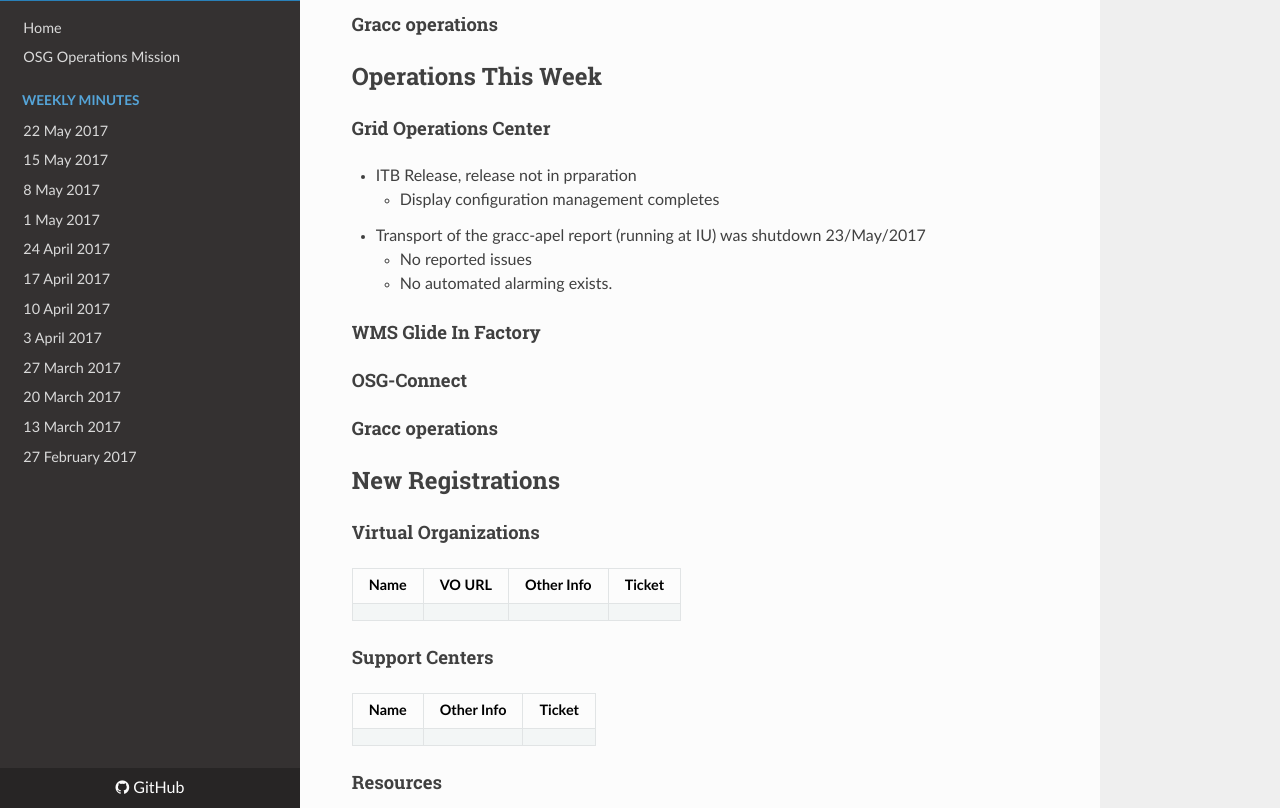
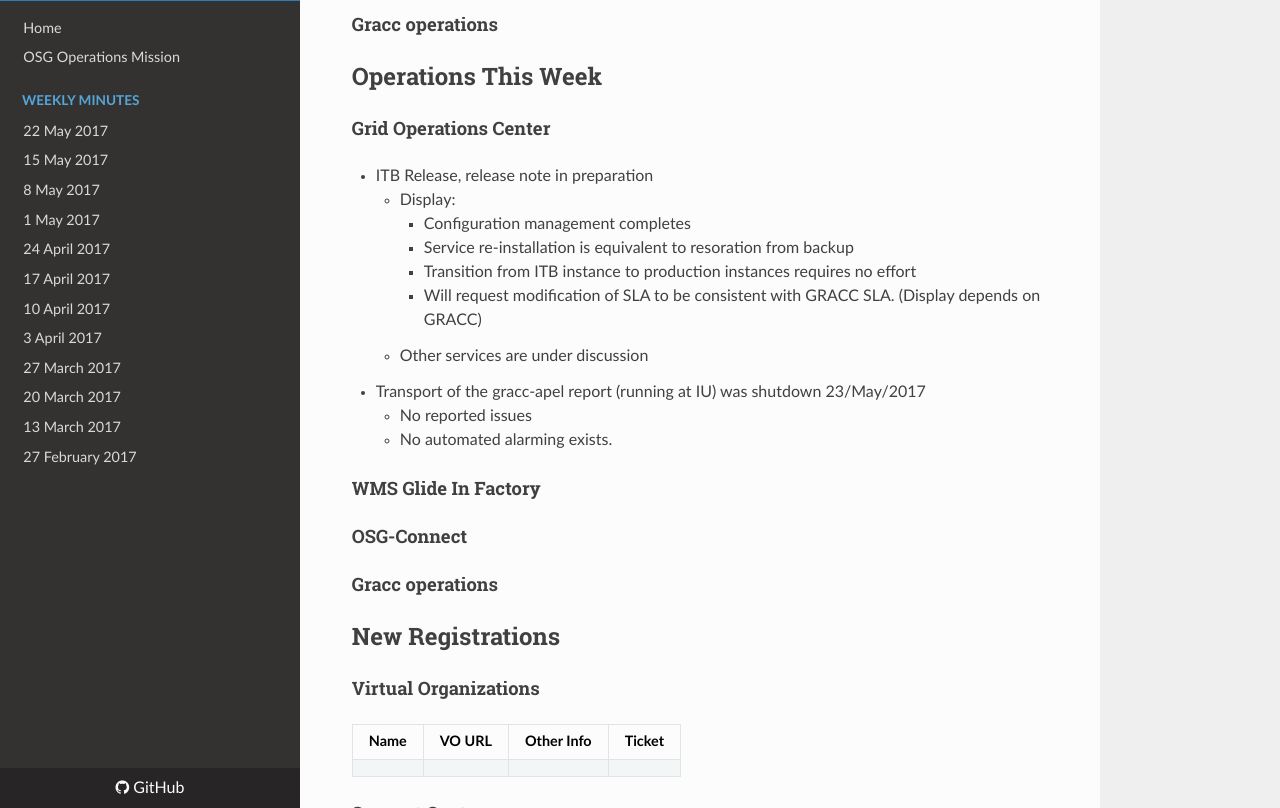
Before and after one commit to osg-htc/operations, an MkDocs documentation site: the page built from docs/WeeklyMinutes/05Jun2017.md, in a window 1280 px wide and 900 px high, scrolled down 1508 px, cut to the strip 92-900 px from the top of the window. Built offline with MkDocs 1.6.1, drawn with Linux system fonts in a browser that asks for light colours; nearby versions of some CDN libraries; old or Windows-style settings are respelled for this version of MkDocs; some of the changed text lies outside the part shown.

Commit message:
Update 05Jun2017.md

```diff
--- a/docs/WeeklyMinutes/05Jun2017.md
+++ b/docs/WeeklyMinutes/05Jun2017.md
@@ -11,7 +11,7 @@
    * [GOC Services Availability/Reliability](http://tinyurl.com/pre26vw)
    * [Current Status](http://monitor.grid.iu.edu/availability/production.html)
       * PerfSonar components moved [here](http://monitor.grid.iu.edu/availability/perfsonar.html)
-   * [Accounting report](http://reports.grid.iu.edu/reports/current.apel)
+   * Accounting report: No longer available.
    * [OSG CPU hours](http://tinyurl.com/mf96b88)
    * <img src="http://steige.grid.iu.edu/steige/05Jun2017.osg-flock.png" width='630' height='390'  /><br>
 
@@ -28,8 +28,13 @@
 ## Operations This Week
 
 #### Grid Operations Center
-   * ITB Release, release not in prparation
-      * Display configuration management completes
+   * ITB Release, release note in preparation
+      * Display:
+         * Configuration management completes
+         * Service re-installation is equivalent to resoration from backup
+         * Transition from ITB instance to production instances requires no effort
+         * Will request modification of SLA to be consistent with GRACC SLA. (Display depends on GRACC)
+      * Other services are under discussion
    * Transport of the gracc-apel report (running at IU) was shutdown 23/May/2017
       * No reported issues
       * No automated alarming exists.
```
